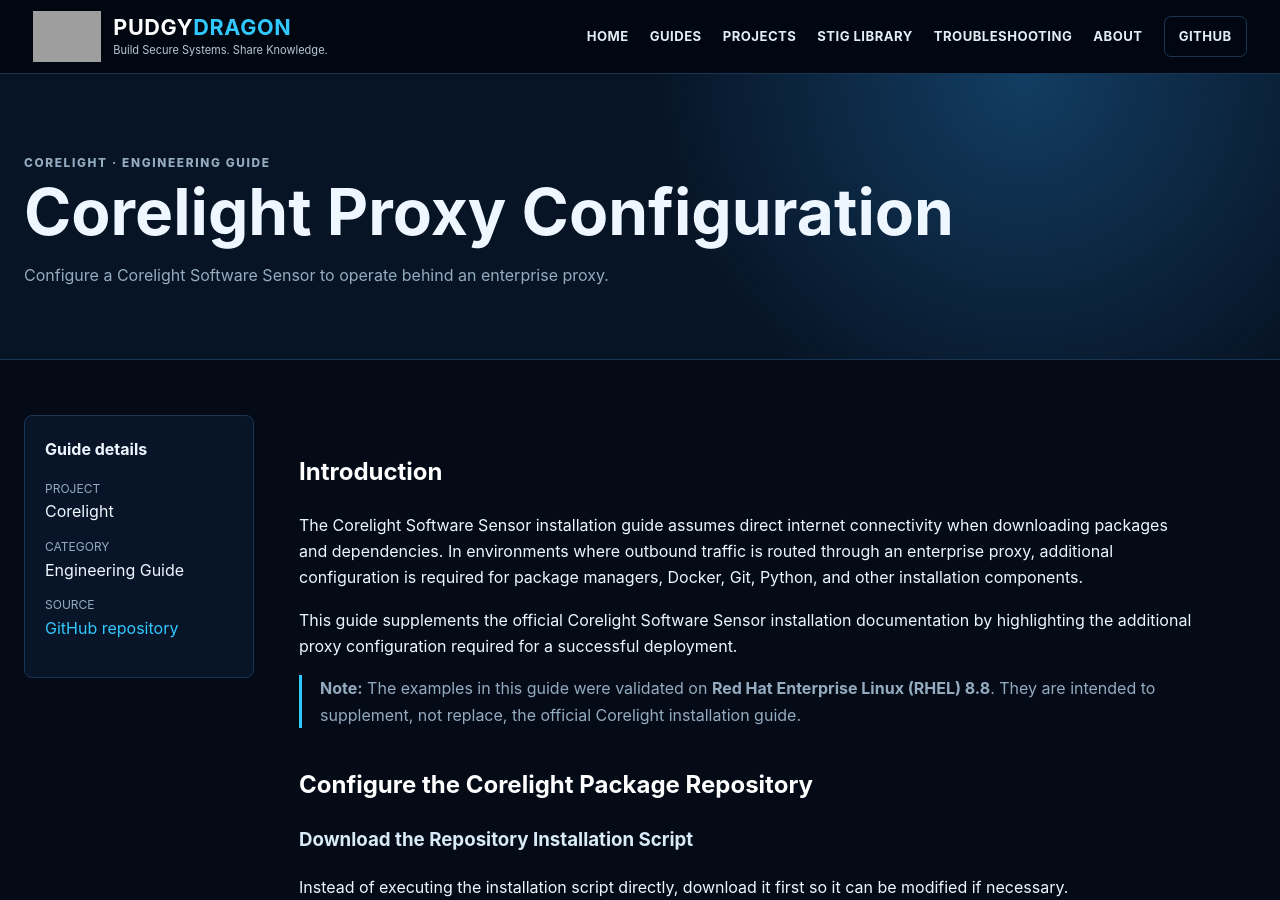
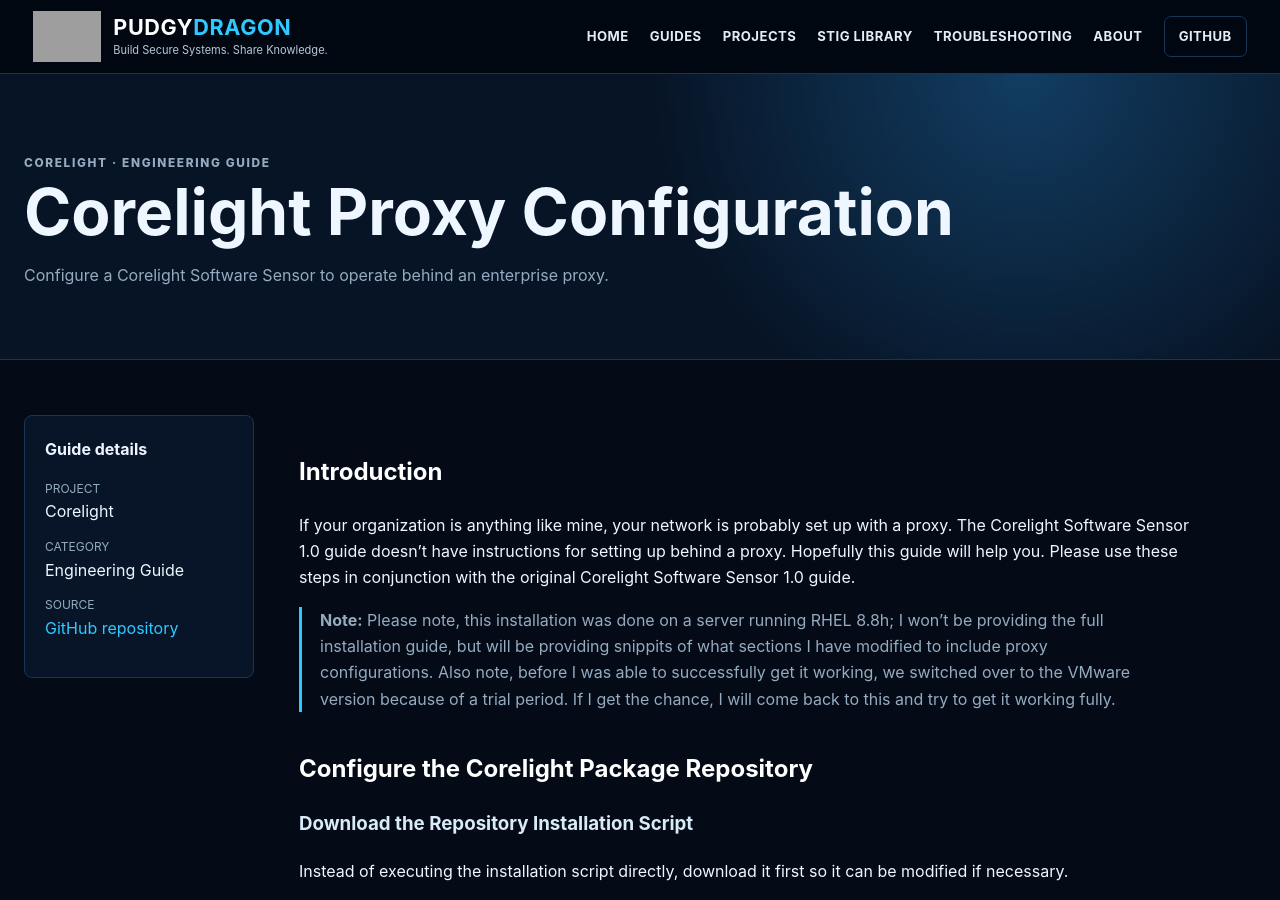
Before and after one commit to PudgyDragon/pudgydragon.github.io, a Jekyll site: the page built from _guides/corelight-softwaresensor1-0-proxysettings.md, in a window 1280 px wide and 900 px high. Built offline with Jekyll 4.4.1, drawn with Linux system fonts in a browser that asks for light colours; grey boxes are pictures that could not be loaded.

Commit message:
Update corelight-softwaresensor1-0-proxysettings.md

```diff
--- a/_guides/corelight-softwaresensor1-0-proxysettings.md
+++ b/_guides/corelight-softwaresensor1-0-proxysettings.md
@@ -8,11 +8,8 @@
 
 ## Introduction
 
-The Corelight Software Sensor installation guide assumes direct internet connectivity when downloading packages and dependencies. In environments where outbound traffic is routed through an enterprise proxy, additional configuration is required for package managers, Docker, Git, Python, and other installation components.
-
-This guide supplements the official Corelight Software Sensor installation documentation by highlighting the additional proxy configuration required for a successful deployment.
-
-> **Note:** The examples in this guide were validated on **Red Hat Enterprise Linux (RHEL) 8.8**. They are intended to supplement, not replace, the official Corelight installation guide.
+If your organization is anything like mine, your network is probably set up with a proxy. The Corelight Software Sensor 1.0 guide doesn't have instructions for setting up behind a proxy. Hopefully this guide will help you. Please use these steps in conjunction with the original Corelight Software Sensor 1.0 guide.
+> **Note:** Please note, this installation was done on a server running RHEL 8.8h; I won't be providing the full installation guide, but will be providing snippits of what sections I have modified to include proxy configurations. Also note, before I was able to successfully get it working, we switched over to the VMware version because of a trial period. If I get the chance, I will come back to this and try to get it working fully.
 
 ## Configure the Corelight Package Repository
 
```
